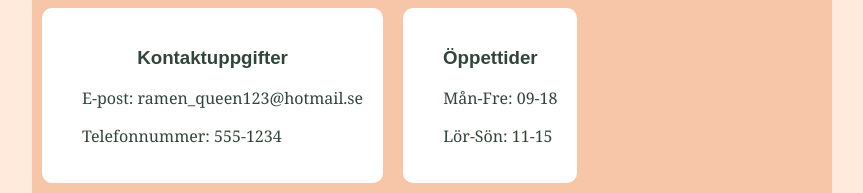
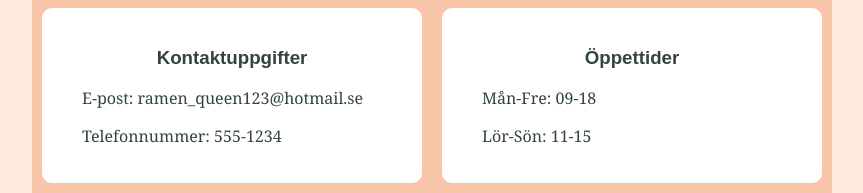
Before and after one commit to cwannberg/Recipe, a plain HTML site: page index.html in a window 1280 px wide. Shown: the part 2403-2596 px from the top of the page, without its empty margins (208-1071 px from the left). Drawn offline with Linux system fonts and the light colour scheme; a web font is replaced by a local one.

Commit message:
Some more fixes, again

```diff
--- a/style.css
+++ b/style.css
@@ -137,3 +137,7 @@ footer {
 #openhours p {
     margin-left: 20px;
 }
+#contact ,
+#openhours  {
+    width: 50%;
+}
```
